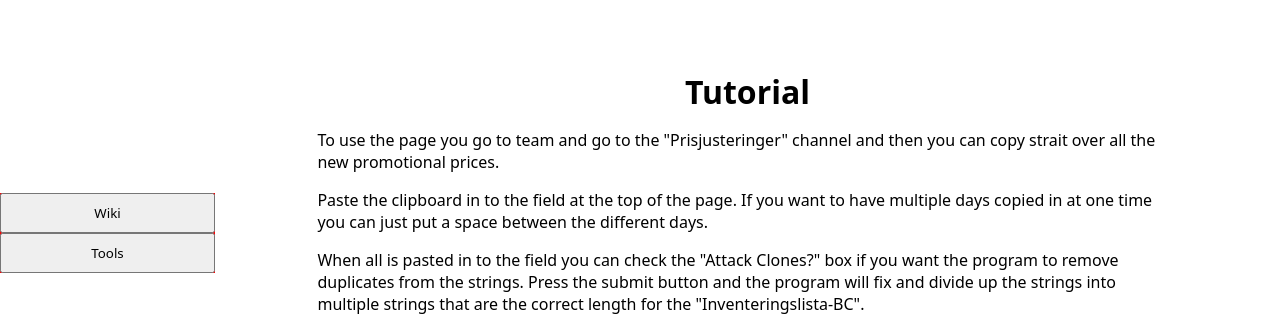
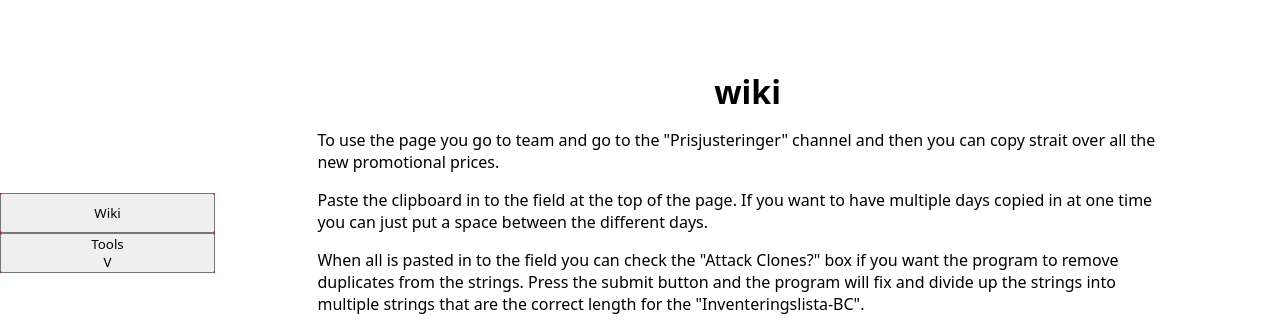
Before and after one commit to coffedahl/open-sp, a SvelteKit app in the folder frontend/: page /wiki in a window 1280 px wide. Shown: the part 183-506 px from the top of the page. Built offline with nearby package versions, Linux system fonts and the light colour scheme.

Commit message:
Added functionality for navigation and for submenus in the navigation

```diff
--- a/frontend/src/routes/wiki/+page.svelte
+++ b/frontend/src/routes/wiki/+page.svelte
@@ -1,13 +1,14 @@
 <script>
 	import Navigation from "./navigation.svelte";
-
+	let nav;
+	$: page = nav;
 </script>
 <div class="main">
 	<div class="nav">
-		<Navigation />
+		<Navigation bind:navURL={nav}/>
 	</div>
 	<div class="article">
-		<h1>Tutorial</h1>
+		<h1>{page}</h1>
 		<p>
 			To use the page you go to team and go to the "Prisjusteringer" channel and then you can copy
 			strait over all the new promotional prices.
--- a/frontend/src/routes/wiki/navigation.svelte
+++ b/frontend/src/routes/wiki/navigation.svelte
@@ -1,10 +1,24 @@
+<script>
+	export let navURL = 'wiki';
+	let showTools = false;
+    function handleTool(){
+        showTools ? showTools = false : showTools = true;
+    }
+	function handleClick(path) {
+		navURL = path;
+	}
+</script>
+
 <div class="navigation">
-    <button>Wiki</button>
-    <button>Tools</button>
+	<button on:click={() => handleClick('wiki')}>Wiki</button>
+	<button on:click={handleTool}><p>Tools</p>{#if showTools}<p>A</p>{:else}<p>V</p>{/if}</button>
+	{#if showTools}
+		<button on:click={() => handleClick('price_adjustment')}>Price Adjustment Delim</button>
+	{/if}
 </div>
 
 <style>
-    .navigation{
+	.navigation {
 		align-self: start;
 		display: flex;
 		flex-direction: column;
@@ -12,7 +26,7 @@
 		width: 100%;
 		background-color: red;
 	}
-    .navigation button{
+	.navigation button {
 		width: 100%;
 		height: 5vh;
 	}
```
Lines whose indentation alone changed are shown as unchanged.
